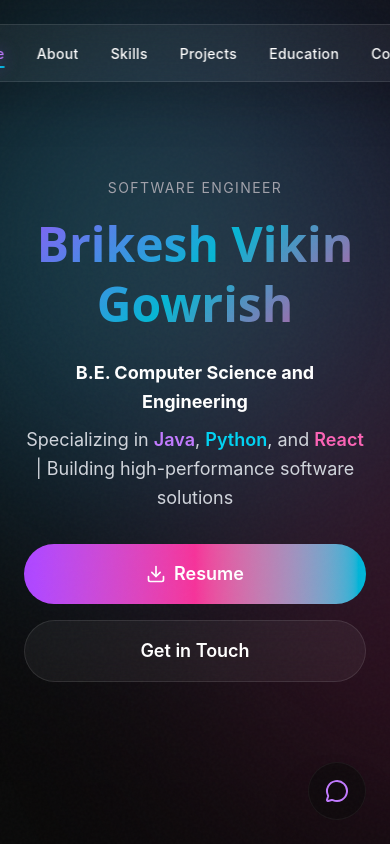
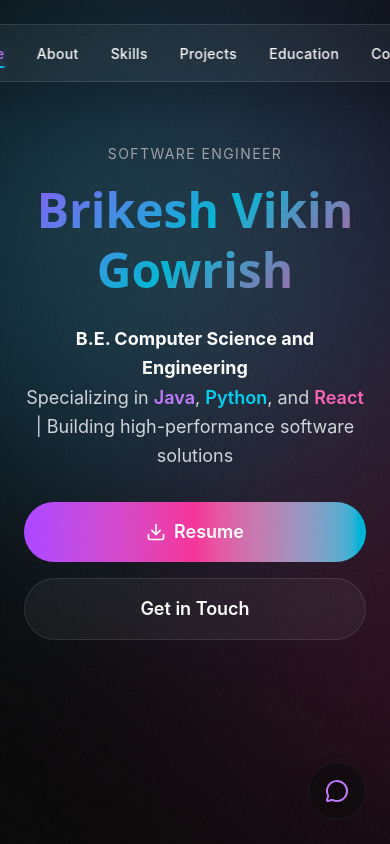
Before and after one commit to BrikeshG/Myportfolio, a React (Vite) app: page / in a window 390 px wide. Shown: the top 844 px of the page. Built offline with nearby package versions, Linux system fonts and the light colour scheme.

Commit message:
Robust mobile Hero layout fix

```diff
--- a/src/components/Hero.jsx
+++ b/src/components/Hero.jsx
@@ -56,7 +56,7 @@ export default function Hero() {
 
     return (
         <>
-            <section id="home" className="min-h-screen flex items-center justify-center relative overflow-hidden pt-24">
+            <section id="home" className="min-h-screen flex flex-col justify-start md:justify-center items-center relative overflow-hidden pt-36 md:pt-24 pb-32">
                 {/* Animated gradient mesh background - Optimized with will-change */}
                 <div className="absolute inset-0 opacity-30 pointer-events-none">
                     <div className="absolute top-0 left-0 w-[500px] h-[500px] bg-purple-500 rounded-full mix-blend-screen filter blur-[128px] animate-pulse will-change-[filter,transform] transform-gpu"></div>
@@ -65,7 +65,7 @@ export default function Hero() {
                 </div>
 
                 {/* Content */}
-                <div className="max-w-4xl mx-auto px-6 relative z-10 w-full pb-20 md:pb-0">
+                <div className="max-w-4xl mx-auto px-6 relative z-10 w-full">
                     <motion.div
                         className="text-center will-change-transform"
                         initial="hidden"
@@ -95,8 +95,10 @@ export default function Hero() {
                             className="text-lg md:text-xl text-gray-300 mb-8 max-w-2xl mx-auto leading-relaxed"
                             variants={fadeInUp}
                         >
-                            <span className="text-white font-bold block mb-2 md:inline md:mb-0">{PERSONAL_INFO.degree}</span>
-                            <span className="md:inline">{' '}Specializing in <span className="text-purple-400 font-semibold">Java</span>,{' '}</span>
+                            <span className="text-white font-bold">{PERSONAL_INFO.degree}</span>
+                            <br className="md:hidden" />
+                            <span className="hidden md:inline">&nbsp;</span>
+                            Specializing in <span className="text-purple-400 font-semibold">Java</span>,{' '}
                             <span className="text-cyan-400 font-semibold">Python</span>, and{' '}
                             <span className="text-pink-400 font-semibold">React</span> | Building high-performance software solutions
                         </motion.p>
```
